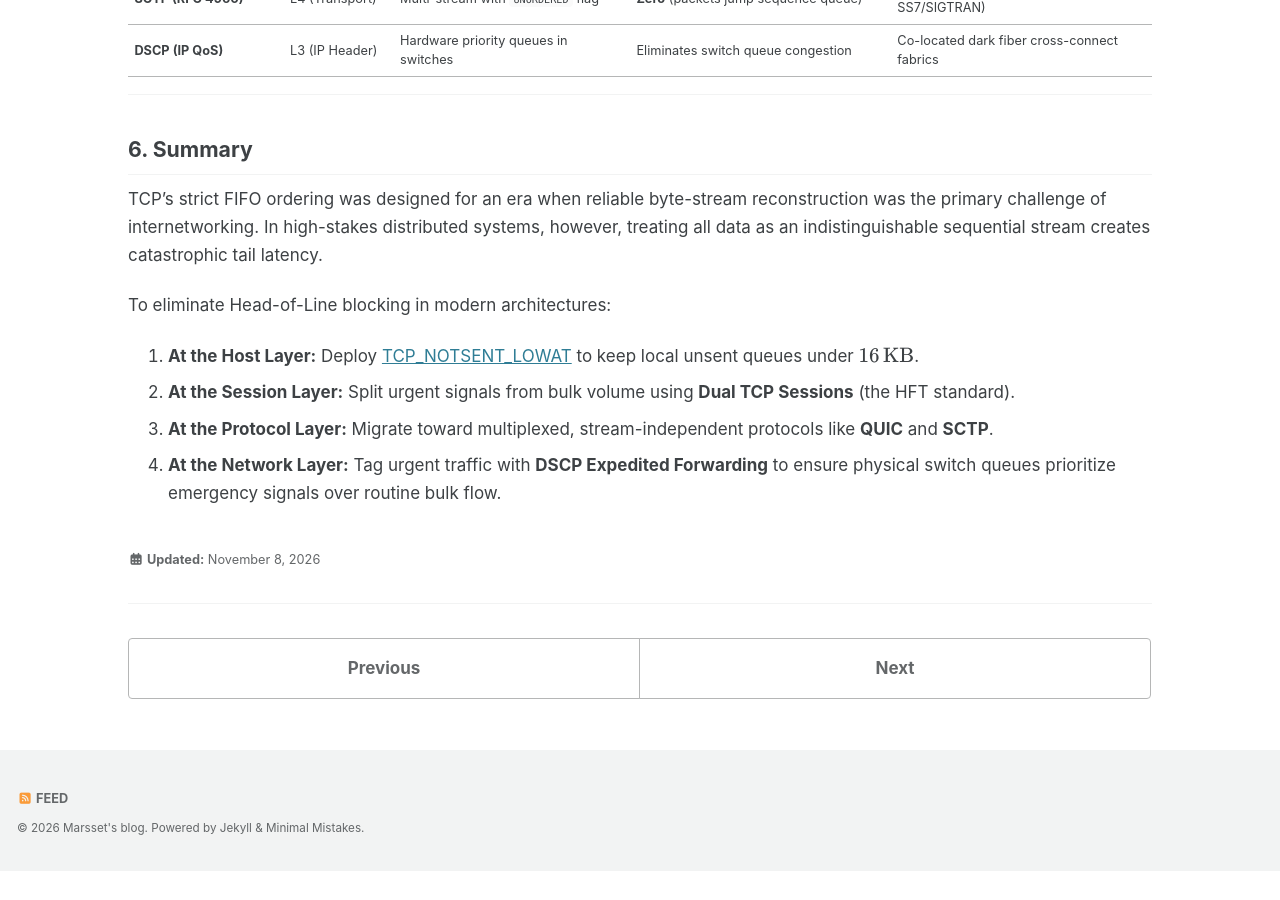
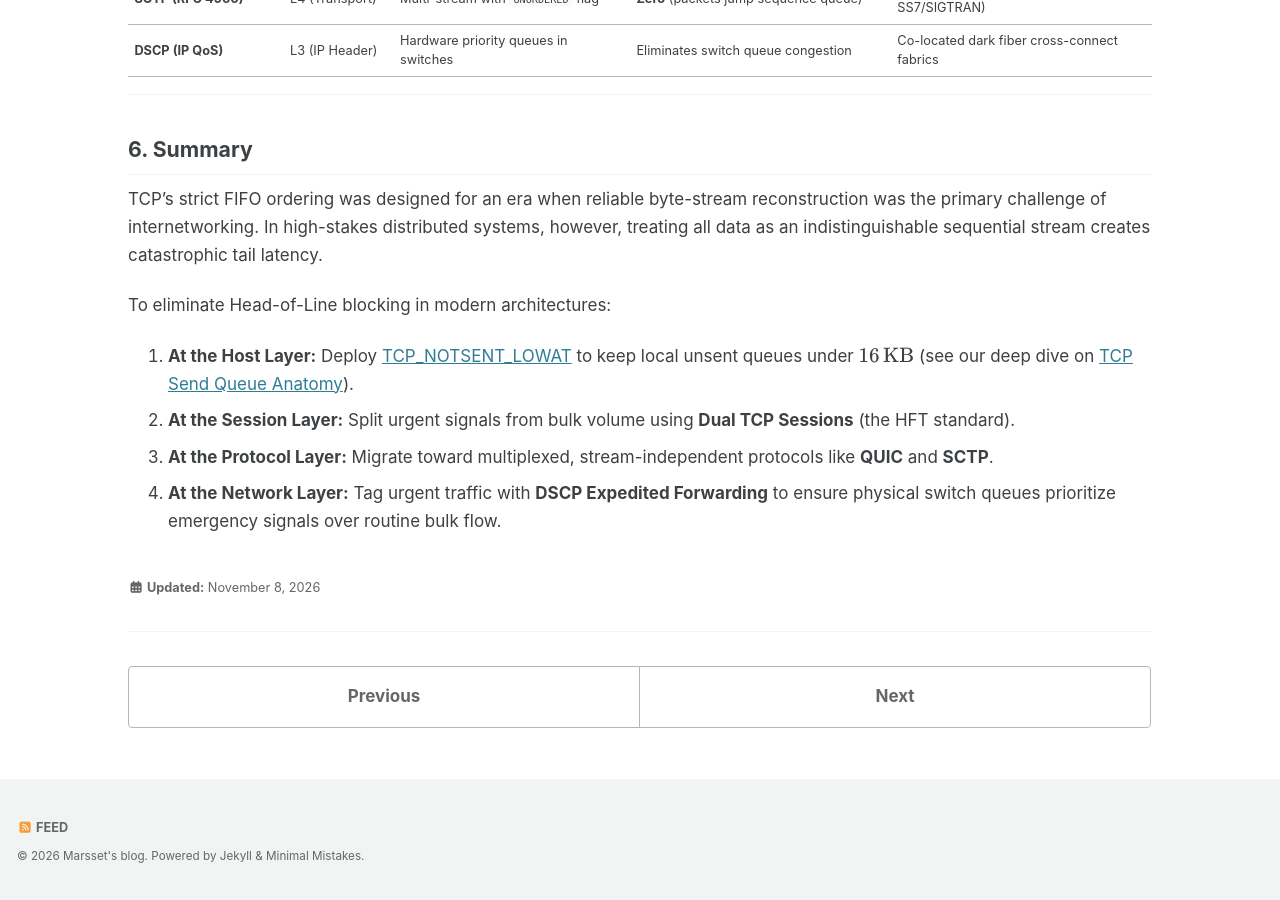
Before and after one commit to marsset/marsset.github.io, a Jekyll site: the page built from _posts/2026-11-08-tcp-hol-blocking.markdown, in a window 1280 px wide and 900 px high, scrolled down 6309 px. Built offline with Jekyll 4.4.1, drawn with Linux system fonts in a browser that asks for light colours; cached includes are drawn as plain includes; formulas are drawn with MathJax 3; before the commit the page ends 7180 px from its top, so only the background shows below that.

Commit message:
docs: cross-reference TCP Head-of-Line blocking post from send queue anatomy

```diff
--- a/_posts/2026-11-08-tcp-hol-blocking.markdown
+++ b/_posts/2026-11-08-tcp-hol-blocking.markdown
@@ -276,7 +276,7 @@ When packets traverse an enterprise network:
 TCP's strict FIFO ordering was designed for an era when reliable byte-stream reconstruction was the primary challenge of internetworking. In high-stakes distributed systems, however, treating all data as an indistinguishable sequential stream creates catastrophic tail latency.
 
 To eliminate Head-of-Line blocking in modern architectures:
-1. **At the Host Layer:** Deploy [TCP_NOTSENT_LOWAT](/system/2026/11/08/tcp-notsent-lowat.html) to keep local unsent queues under $16\,\text{KB}$.
+1. **At the Host Layer:** Deploy [TCP_NOTSENT_LOWAT](/system/2026/11/08/tcp-notsent-lowat.html) to keep local unsent queues under $16\,\text{KB}$ (see our deep dive on [TCP Send Queue Anatomy](/system/2026/11/08/tcp-send-queue.html)).
 2. **At the Session Layer:** Split urgent signals from bulk volume using **Dual TCP Sessions** (the HFT standard).
 3. **At the Protocol Layer:** Migrate toward multiplexed, stream-independent protocols like **QUIC** and **SCTP**.
 4. **At the Network Layer:** Tag urgent traffic with **DSCP Expedited Forwarding** to ensure physical switch queues prioritize emergency signals over routine bulk flow.
--- a/_posts/2026-11-08-tcp-send-queue.markdown
+++ b/_posts/2026-11-08-tcp-send-queue.markdown
@@ -241,7 +241,7 @@ In `net/ipv4/tcp_output.c`, the kernel follows a **strict hierarchical priority
 ### Priority 1: Retransmissions (Repairs First!)
 If Selective ACKs or a retransmission timeout indicates that a packet was lost on the wire, the kernel **always services retransmissions before transmitting any new unsent data**:
 * Function: `tcp_xmit_retransmit_queue()`
-* **Why?** Because of TCP's Head-of-Line blocking contract. The receiver cannot expose *any* subsequent data to the peer application until the missing segment is received. Sending fresh data while a gap exists only wastes receiver buffer space.
+* **Why?** Because of [TCP's Head-of-Line blocking](/system/2026/11/08/tcp-hol-blocking.html) contract. The receiver cannot expose *any* subsequent data to the peer application until the missing segment is received. Sending fresh data while a gap exists only wastes receiver buffer space.
 
 ### Priority 2: Fresh Outbound Data
 If there are no lost packets awaiting retransmission, the transmission loop proceeds to `tcp_write_xmit()`:
```
